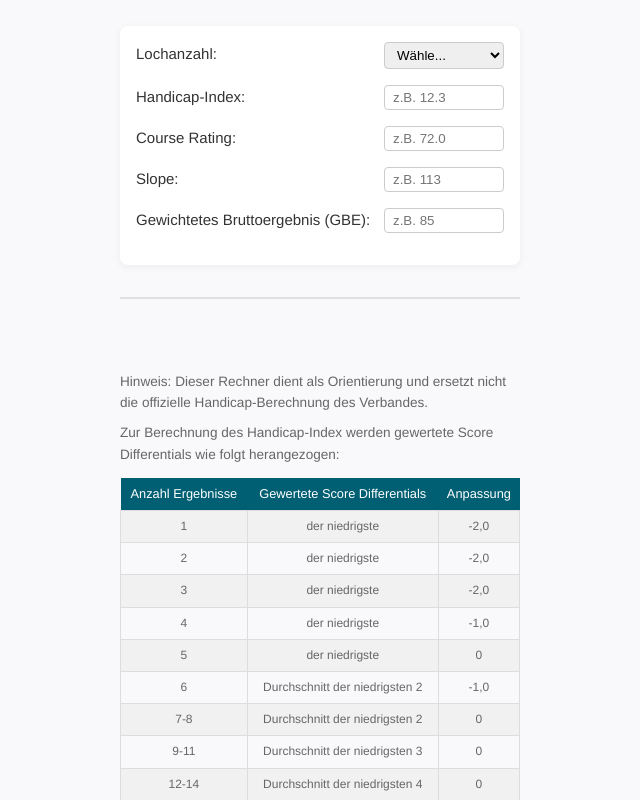
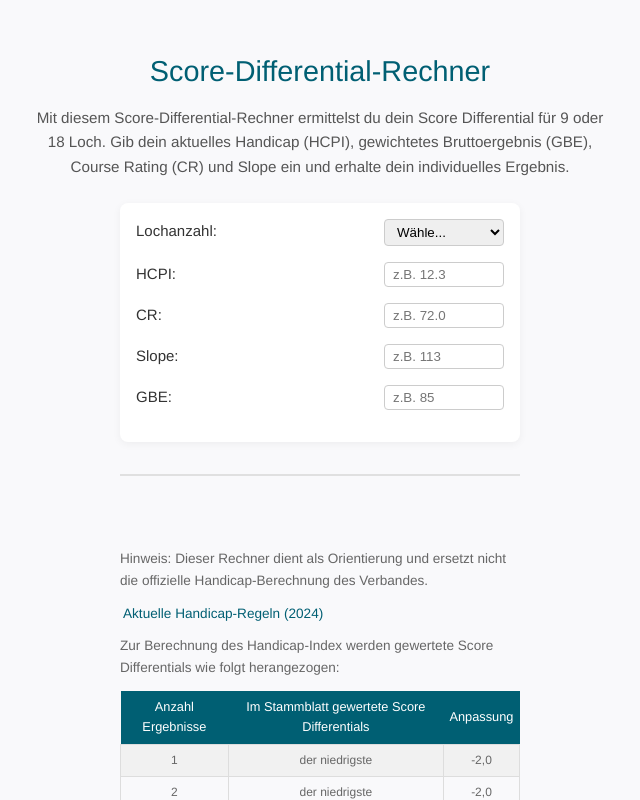
Before and after one commit to bri-b-dev/handycap, a Vue app: page / in a window 1280 px wide. Shown: the top 800 px of the page, without its empty margins (16-656 px from the left). Built offline with nearby package versions, Linux system fonts and the light colour scheme.

Commit message:
beautify

```diff
--- a/src/App.vue
+++ b/src/App.vue
@@ -4,7 +4,7 @@
     <!-- Einführungstext -->
     <p class="intro">
       Mit diesem Score-Differential-Rechner ermittelst du dein Score Differential für 9 oder 18 Loch.
-      Gib dein gewichtetes Bruttoergebnis (GBE), Course Rating und Slope ein, und erhalte dein individuelles Ergebnis.
+      Gib dein aktuelles Handicap (HCPI), gewichtetes Bruttoergebnis (GBE), Course Rating (CR) und Slope ein und erhalte dein individuelles Ergebnis.
     </p>
     <form @submit.prevent class="calculator-form">
       <div class="field">
@@ -17,7 +17,7 @@
         </label>
       </div>
       <div class="field">
-        <label>Handicap-Index:
+        <label>HCPI:
           <input
             type="number"
             v-model.number="handicapIndex"
@@ -28,7 +28,7 @@
         </label>
       </div>
       <div class="field">
-        <label>Course Rating:
+        <label>CR:
           <input
             type="number"
             v-model.number="courseRating"
@@ -49,7 +49,7 @@
         </label>
       </div>
       <div class="field">
-        <label>Gewichtetes Brutto­ergebnis (GBE):
+        <label>GBE:
           <input
             type="number"
             v-model.number="grossScore"
@@ -73,11 +73,15 @@
     <div class="note">
       <p>
         Hinweis: Dieser Rechner dient als Orientierung und ersetzt nicht die offizielle Handicap-Berechnung des Verbandes.
+        <br />
+        <a href="https://www.usga.org/content/dam/usga/pdf/2024-revision/2024-Rules-of-Handicapping-USGA.pdf" target="_blank" class="rules-link">
+          Aktuelle Handicap-Regeln (2024)
+        </a>
       </p>
       <p>Zur Berechnung des Handicap-Index werden gewertete Score Differentials wie folgt herangezogen:</p>
       <table>
         <thead>
-          <tr><th>Anzahl Ergebnisse</th><th>Gewertete Score Differentials</th><th>Anpassung</th></tr>
+          <tr><th>Anzahl Ergebnisse</th><th>Im Stammblatt gewertete Score Differentials</th><th>Anpassung</th></tr>
         </thead>
         <tbody>
           <tr><td>1</td><td>der niedrigste</td><td>-2,0</td></tr>
@@ -160,7 +164,7 @@
   box-sizing: border-box;
 }
 body, html {
-  height: 100%;
+  min-height: 100vh;
   margin: 0;
   background: #f9f9fb;
 }
@@ -168,10 +172,11 @@
 .container {
   display: flex;
   flex-direction: column;
-  justify-content: center;
+  justify-content: flex-start;
   align-items: center;
-  height: 100%;
-  padding: 1rem;
+  min-height: 100vh;
+  padding: 2rem 1rem;
+  padding-top: 3rem;
   font-family: 'Helvetica Neue', Arial, sans-serif;
   color: #333;
 }
@@ -259,6 +264,16 @@
 .note p {
   margin: 0.5rem 0;
 }
+.rules-link {
+  display: inline-block;
+  margin-top: 0.5rem;
+  color: #005f73;
+  text-decoration: none;
+  font-weight: 500;
+}
+.rules-link:hover {
+  text-decoration: underline;
+}
 .note table {
   width: 100%;
   border-collapse: collapse;
```
Also changed, not shown: 1 other file (tests, documents, lock files or other folders).
